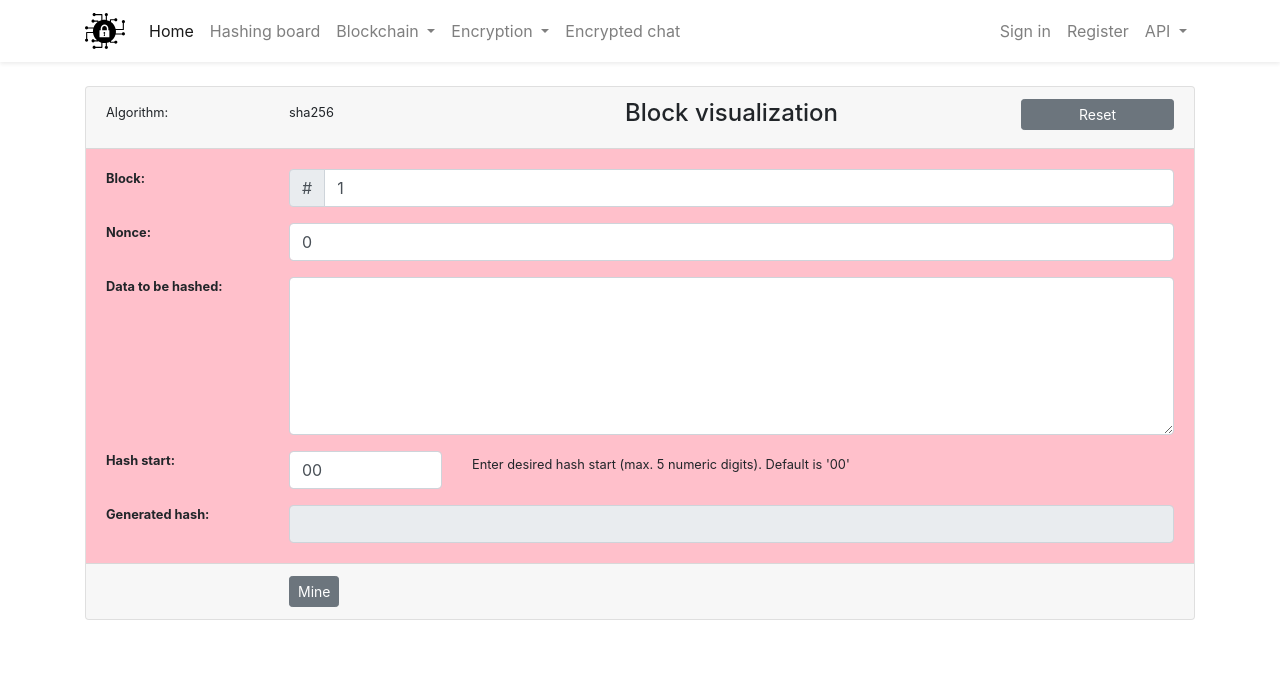
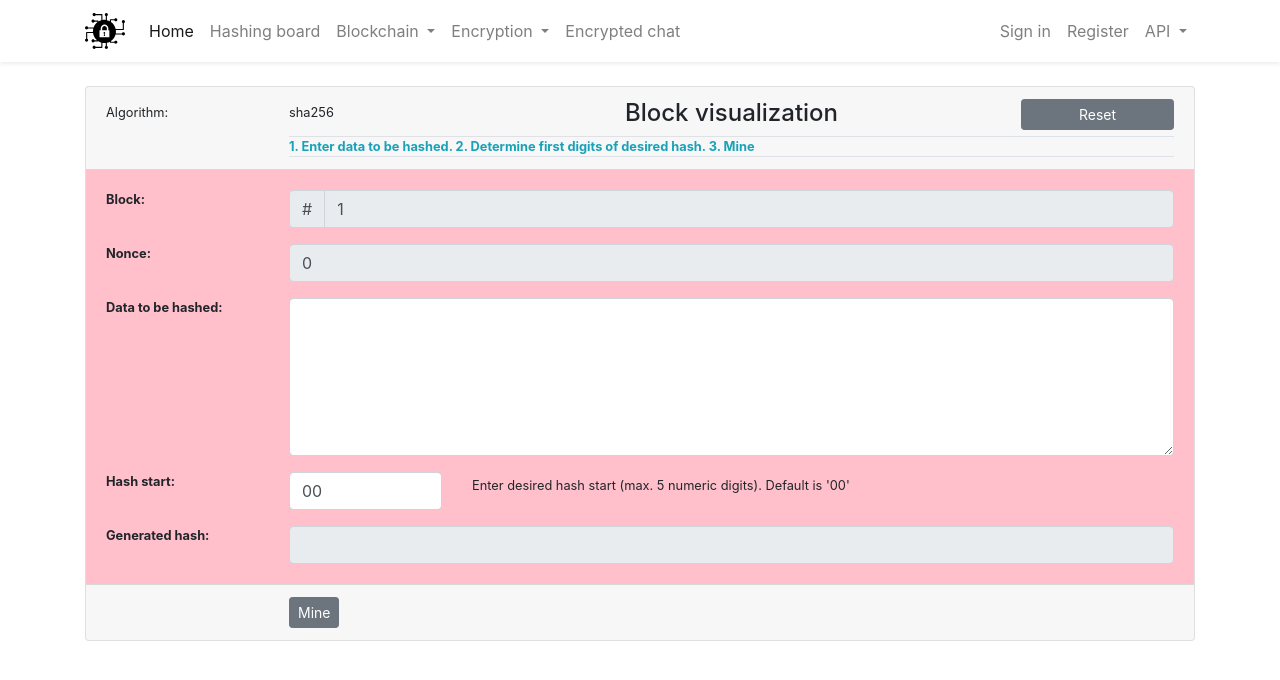
Before and after one commit to marian-roller/86-vue-crypto, a Vue app: page /block in a window 1280 px wide. Shown: the top 680 px of the page. Built offline with nearby package versions, Linux system fonts and the light colour scheme; no server answers.

Commit message:
reuse instruction block with conditional data in hash and block components

```diff
--- a/src/components/blockchain/Block.vue
+++ b/src/components/blockchain/Block.vue
@@ -28,7 +28,9 @@
                             Reset
                             </div>
                         </div>
-
+                    </div>
+                    <div class="row">
+                        <InstructionBlock type="block"/>
                     </div>
                 </div>
 
@@ -38,7 +40,7 @@
                     '': form.validateEmpty
                     }">
                     <BlockIdField v-model="form.blockId" @keyup="sendToConvert"/>
-                    <NonceField v-model="form.nonce" @keyup="sendToConvert"/>
+                    <NonceField v-model="form.nonce" />
                     <DataField v-model="form.input" @keyup="sendToConvert" />
                     <HashStartField v-model="form.hashStart" @keyup="sendToConvert"/>
                     <HashField :hashed="form.hash" />
@@ -62,6 +64,7 @@ import HashStartField from '../fields/HashStartField.vue'
 import NonceField from '../fields/NonceField.vue'
 import BlockIdField from '../fields/BlockIdField.vue'
 import MineButton from '../fields/MineButton.vue'
+import InstructionBlock from '../fields/InstructionBlock.vue'
 
 export default {
     name: 'block',
@@ -71,7 +74,8 @@ export default {
         HashStartField,
         NonceField,
         BlockIdField,
-        MineButton
+        MineButton,
+        InstructionBlock
     },
     data(){
         return {
--- a/src/components/fields/BlockIdField.vue
+++ b/src/components/fields/BlockIdField.vue
@@ -13,6 +13,7 @@
                 class="form-control"
                 id="blockId"
                 v-model="value"
+                readonly
                 >
             </div>
         </div>
--- a/src/components/fields/DataField.vue
+++ b/src/components/fields/DataField.vue
@@ -17,7 +17,6 @@
 <script>
 export default {
     name: 'datafield',
-
     props: ['modelValue'],
     emits: ['update:modelValue'],
     computed: {
--- a/src/components/fields/InstructionBlock.vue
+++ b/src/components/fields/InstructionBlock.vue
@@ -1,7 +1,11 @@
 <template>
     <div class="col offset-md-2 w-100 small text-info font-weight-bold text-left">
-        <div class="border-top border-bottom">
+
+        <div class="border-top border-bottom" v-if="type=='hash'">
             1. Choose hashing algorithm. 2. Type text to be hashed. 3. Optionally add custom salt.
+        </div>
+        <div class="border-top border-bottom" v-if="type=='block'">
+            1. Enter data to be hashed. 2. Determine first digits of desired hash. 3. Mine
         </div>
 
     </div>
@@ -10,5 +14,6 @@
 <script>
 export default {
     name: 'instructionBlock',
+    props: ['type'],
 }
 </script>
--- a/src/components/fields/NonceField.vue
+++ b/src/components/fields/NonceField.vue
@@ -10,6 +10,7 @@
             type="text"
             class="form-control"
             v-model="value"
+            readonly
             >
         </div>
     </div>
--- a/src/components/hash/Hash.vue
+++ b/src/components/hash/Hash.vue
@@ -24,7 +24,7 @@
                     </div>
 
                     <div class="row">
-                        <InstructionBlock />
+                        <InstructionBlock type="hash"/>
                     </div>
                 </div>
 
```
